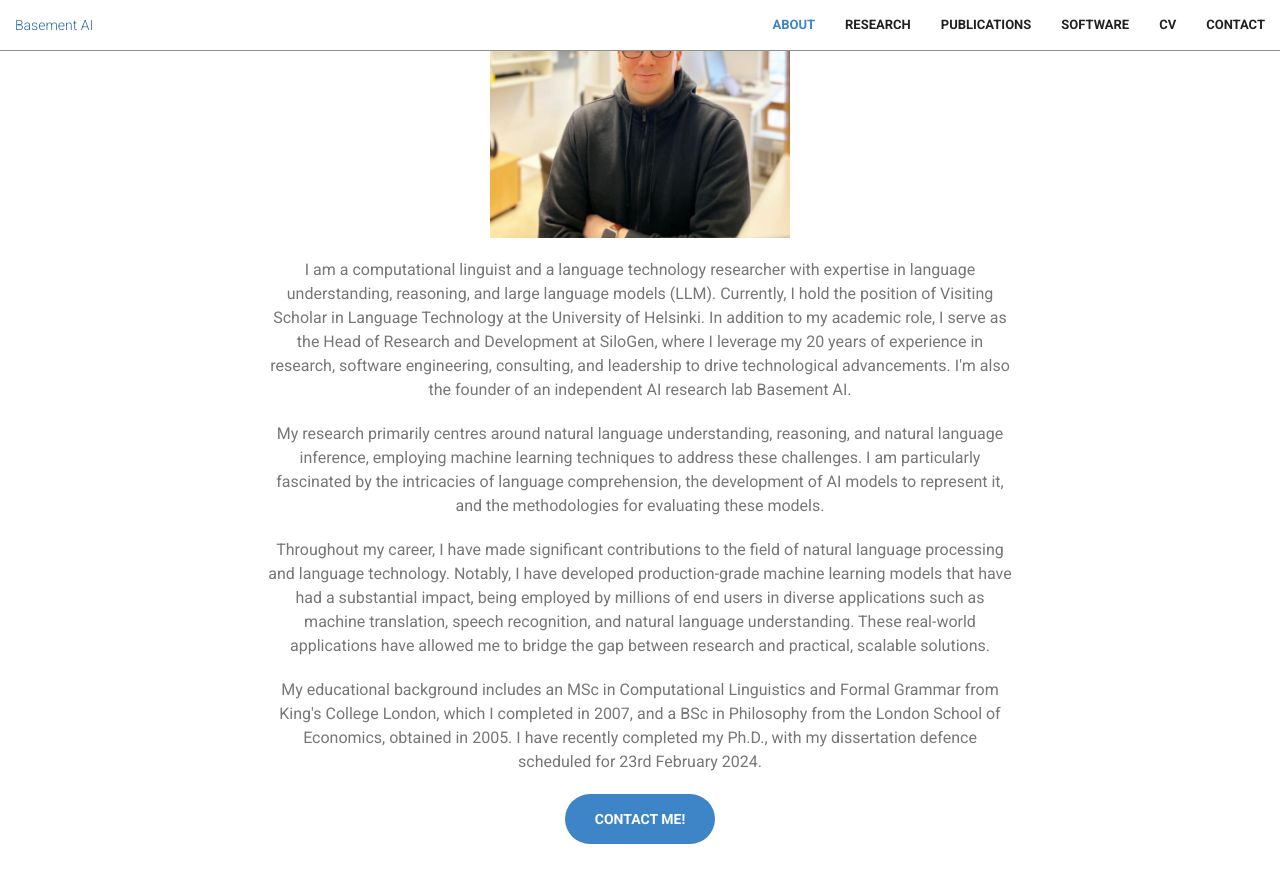
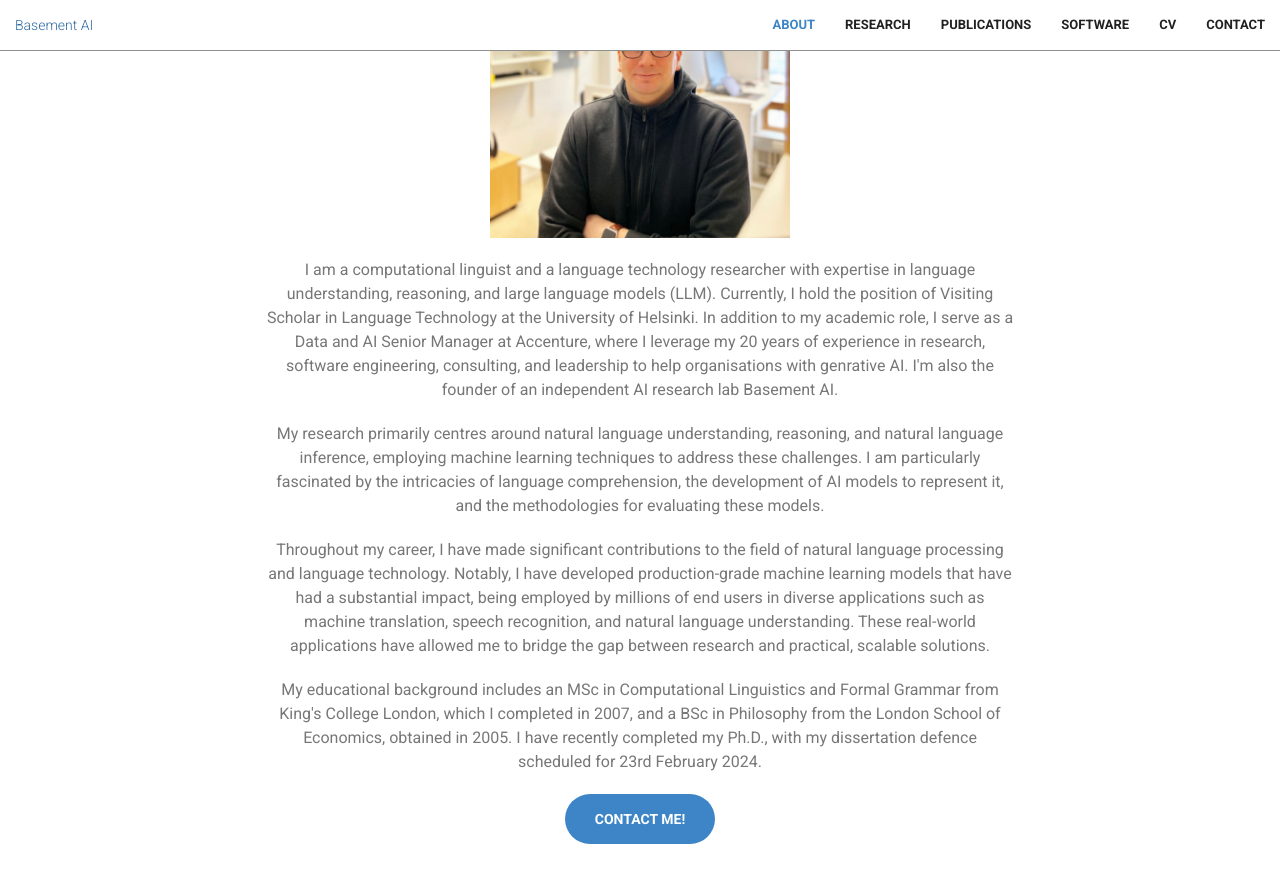
Before and after one commit to Basement-AI/aarne, a Jekyll site: the page built from index.html, in a window 1280 px wide and 900 px high, scrolled down 1138 px. Shown: the top 883 px of the window. Built offline with Jekyll 4.4.1, drawn with Linux system fonts in a browser that asks for light colours.

Commit message:
Update about.html
updates

```diff
--- a/_includes/about.html
+++ b/_includes/about.html
@@ -6,7 +6,7 @@
               <hr class="primary">
                 <p><img src="img/aarne.jpg" align="middle" width="300"></p>
                   <p class="text-muted">
-                    I am a computational linguist and a language technology researcher with expertise in language understanding, reasoning, and large language models (LLM). Currently, I hold the position of Visiting Scholar in Language Technology at the University of Helsinki. In addition to my academic role, I serve as the Head of Research and Development at SiloGen, where I leverage my 20 years of experience in research, software engineering, consulting, and leadership to drive technological advancements. I'm also the founder of an independent AI research lab Basement AI.</p>
+                    I am a computational linguist and a language technology researcher with expertise in language understanding, reasoning, and large language models (LLM). Currently, I hold the position of Visiting Scholar in Language Technology at the University of Helsinki. In addition to my academic role, I serve as a Data and AI Senior Manager at Accenture, where I leverage my 20 years of experience in research, software engineering, consulting, and leadership to help organisations with genrative AI. I'm also the founder of an independent AI research lab Basement AI.</p>
                     <p class="text-muted">My research primarily centres around natural language understanding, reasoning, and natural language inference, employing machine learning techniques to address these challenges. I am particularly fascinated by the intricacies of language comprehension, the development of AI models to represent it, and the methodologies for evaluating these models.</p>
                     <p class="text-muted">Throughout my career, I have made significant contributions to the field of natural language processing and language technology. Notably, I have developed production-grade machine learning models that have had a substantial impact, being employed by millions of end users in diverse applications such as machine translation, speech recognition, and natural language understanding. These real-world applications have allowed me to bridge the gap between research and practical, scalable solutions.</p>
                     <p class="text-muted">My educational background includes an MSc in Computational Linguistics and Formal Grammar from King's College London, which I completed in 2007, and a BSc in Philosophy from the London School of Economics, obtained in 2005. I have recently completed my Ph.D., with my dissertation defence scheduled for 23rd February 2024.</p>
```
